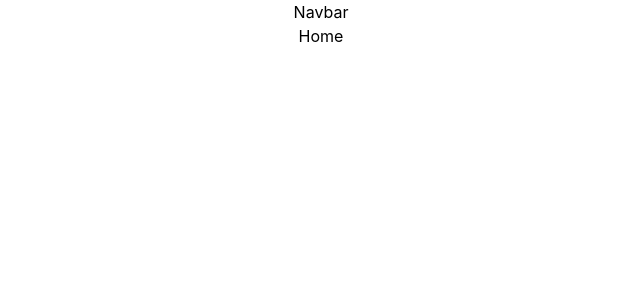
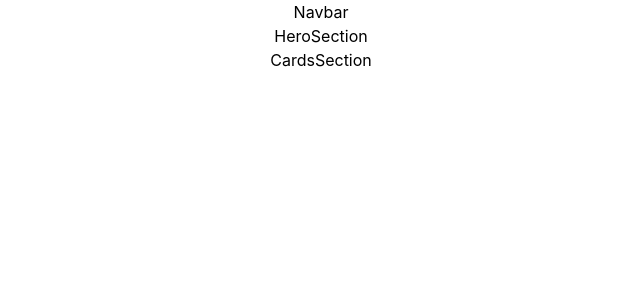
Before and after one commit to Arpitvijay7/CU_FOODS_Front-End, a React (Create React App) app: page / in a window 1280 px wide. Shown: the top 300 px of the page, without its empty margins (319-959 px from the left). Built offline with nearby package versions, Linux system fonts and the light colour scheme.

Commit message:
initial commit 4

```diff
--- /dev/null
+++ b/src/Components/main/UI/Screens/Home/CardsSection/index.jsx
@@ -0,0 +1,9 @@
+import React from 'react'
+
+const CardsSection = () => {
+  return (
+    <div>CardsSection</div>
+  )
+}
+
+export default CardsSection
--- /dev/null
+++ b/src/Components/main/UI/Screens/Home/HeroSection/index.jsx
@@ -0,0 +1,9 @@
+import React from 'react'
+
+const HeroSection = () => {
+  return (
+    <div>HeroSection</div>
+  )
+}
+
+export default HeroSection
--- a/src/Components/main/UI/Screens/Home/index.jsx
+++ b/src/Components/main/UI/Screens/Home/index.jsx
@@ -1,8 +1,12 @@
 import React from 'react'
-
+import HeroSection from "./HeroSection/index"
+import CardsSection from "./CardsSection/index"
 const Home = () => {
   return (
-    <div>Home</div>
+    <>
+      <HeroSection/>
+      <CardsSection/>
+    </>
   )
 }
 
```
